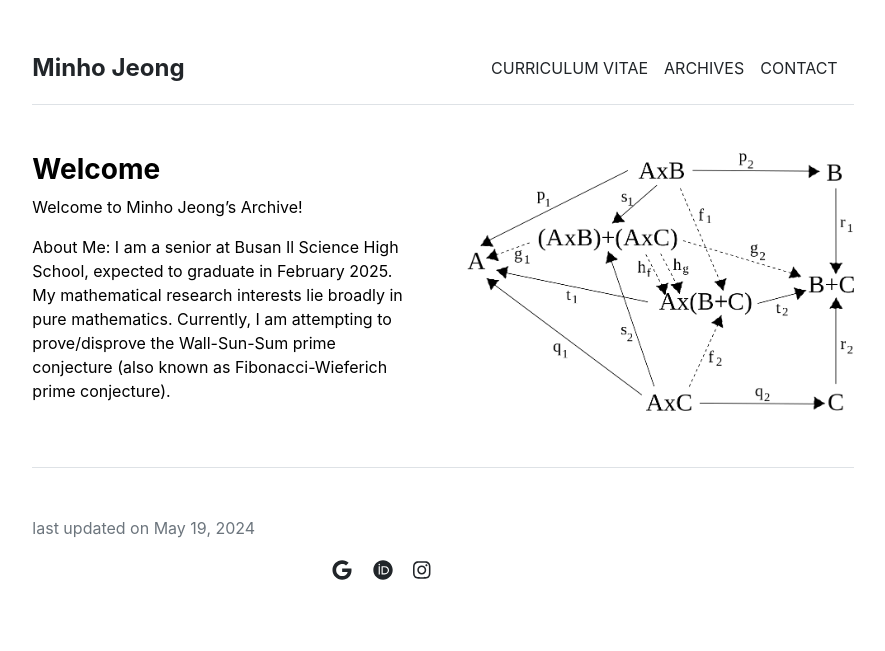
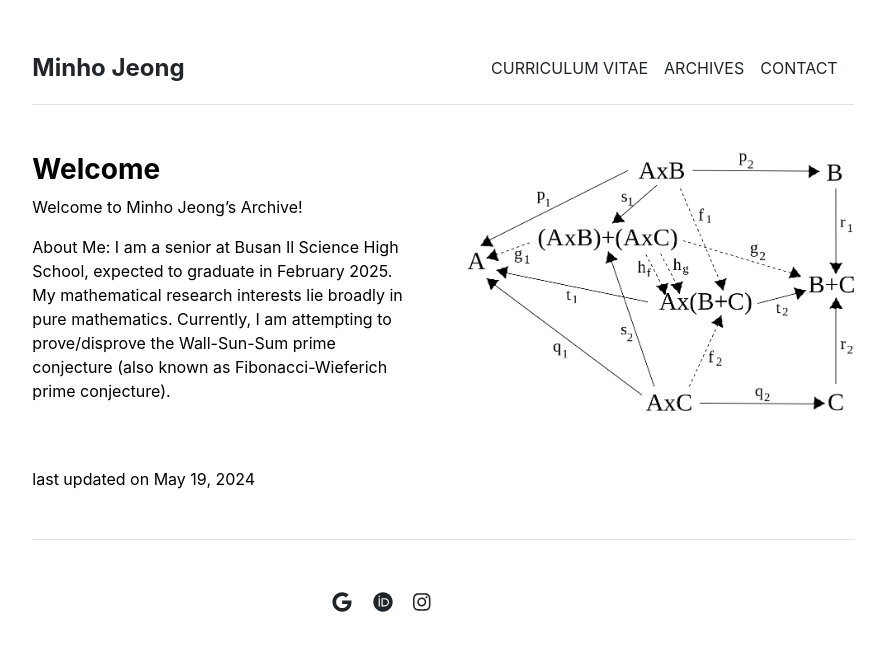
Before and after one commit to mino-jeong/mino-jeong.github.io, a Jekyll site: the page built from index.md, in a window 1280 px wide. Shown: the top 651 px of the page, without its empty margins (197-1082 px from the left). Built offline with Jekyll 4.4.1, drawn with Linux system fonts in a browser that asks for light colours.

Commit message:
Update footer.html

```diff
--- a/_includes/footer.html
+++ b/_includes/footer.html
@@ -1,5 +1,5 @@
+<p style=color:"gray">last updated on May 19, 2024</p>
 <footer class="pt-5 my-5 text-muted border-top">
-    <p>last updated on May 19, 2024</p>
   <div class="row">
     <div class="col-sm-6 text-end social-media-icons">
       {% for item in site.data.settings.social %}
```
